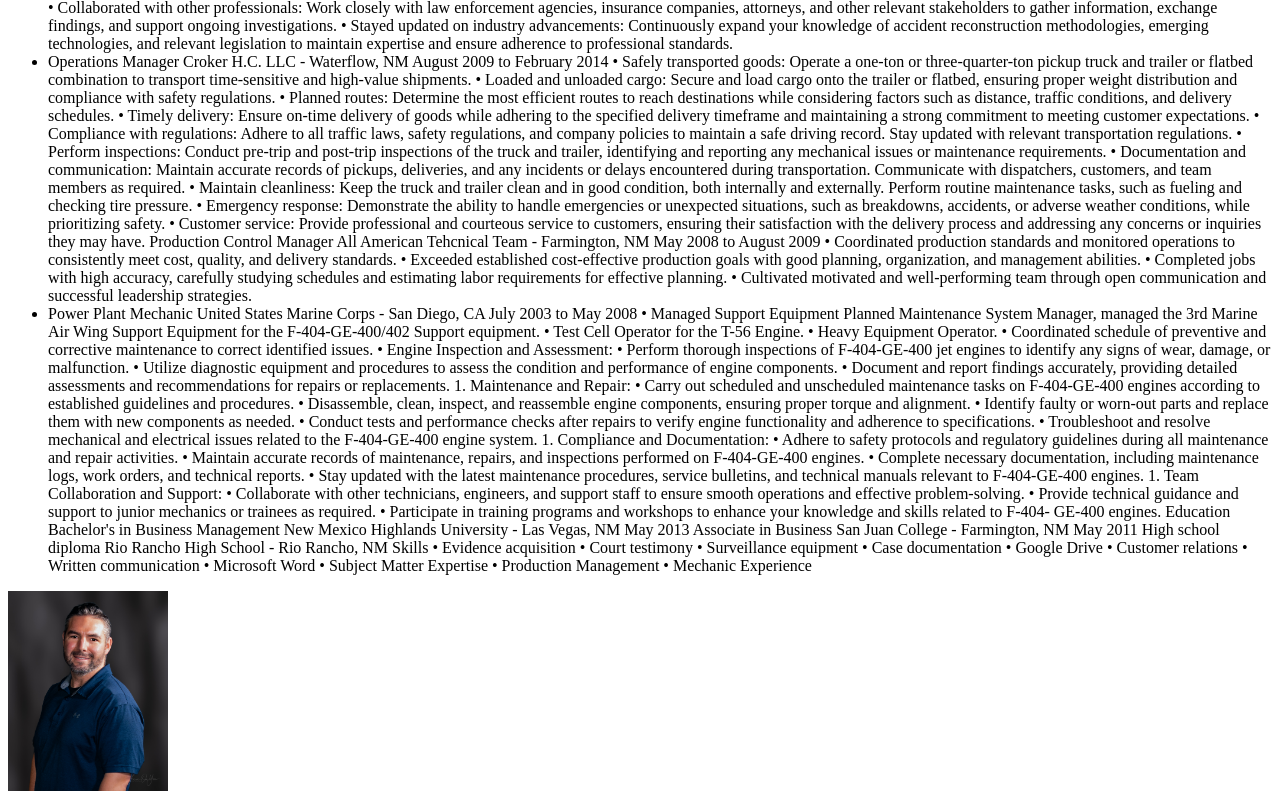
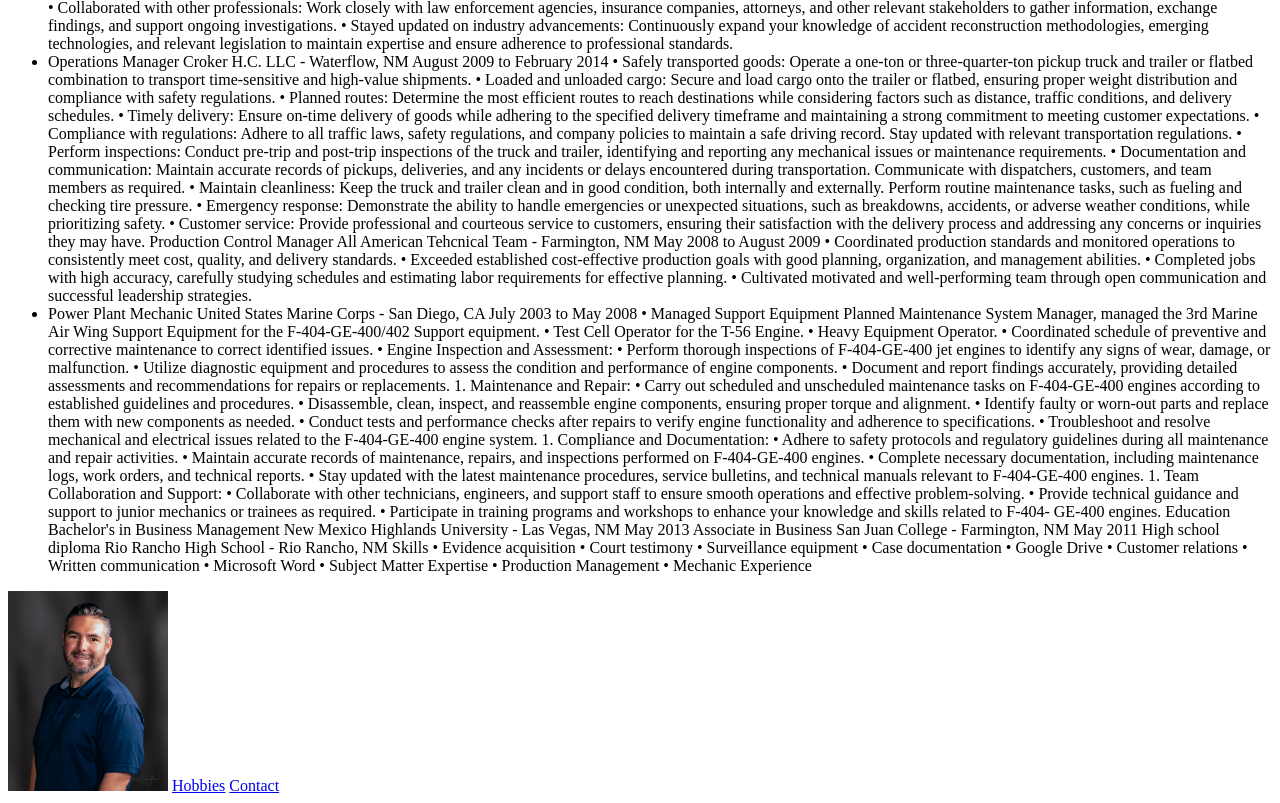
Before and after one commit to HTRN85/Rodney_Croker, a plain HTML site: page index.html in a window 1280 px wide. Shown: the part 794-1597 px from the top of the page. Drawn offline with Linux system fonts and the light colour scheme.

Commit message:
Update index.html

```diff
--- a/index.html
+++ b/index.html
@@ -126,5 +126,7 @@
             </li>
         </ul>
         <img src="16x9_03-.jpg" height="200" alt="Rodney Croker">
+    <a href="Hobbies.html">Hobbies</a>
+    <a href="Contact.html">Contact</a>
 </body>
 </html>
```
